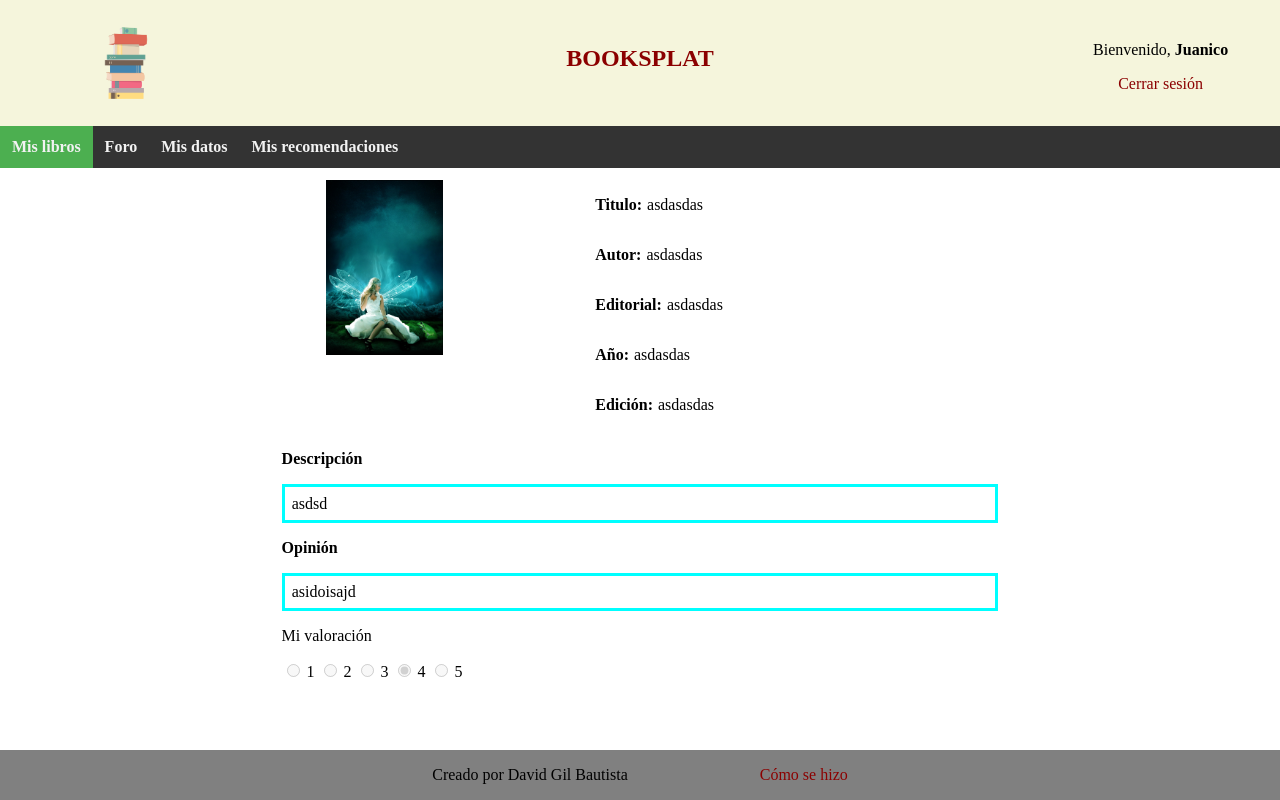
After one commit to DavidBaug/PW, a PHP site: page /libroleido1.html in a window 1280 px wide. The commit adds this page. Run offline with PHP 8.4, Linux system fonts and the light colour scheme.

Commit message:
Libro leido acabado

```diff
--- /dev/null
+++ b/Practicas/P1/libroleido1.html
@@ -0,0 +1,132 @@
+<!DOCTYPE html>
+<html lang="es" dir="ltr">
+  <head>
+    <meta charset="utf-8">
+    <title>Booksplat</title>
+    <link rel="stylesheet" href="https://cdnjs.cloudflare.com/ajax/libs/font-awesome/4.7.0/css/font-awesome.min.css">
+
+    <link rel="stylesheet" href="style.css">
+  </head>
+
+  <body>
+
+    <header id="cabezera">
+
+      <section class="login1">
+        <p>Bienvenido, <span id="user">Juanico</span></p>
+        <a href="index.html">Cerrar sesión</a>
+      </section>
+
+      <section>
+        <a href="index2.html"><img  class="logo" src="images/libro_logo.png"></a>
+      </section>
+
+      <section class="titulo">
+        <a href="index2.html"><h1>BOOKSPLAT</h1></a>
+      </section>
+
+    </header>
+
+    <nav id="navbar">
+
+      <!-- <div class="button">
+        <input id="toggle" checked type="checkbox" value="1" style="display:none;"><i style="color:white;"class="fa fa-bars"></i>
+        <label for="toggle"></label>
+      </div> -->
+      <span class="span2" tabindex="0"><i style="color:white;"class="fa fa-bars"></i></span>
+
+      <ul class="alert">
+        <li><a class="active" href="#">Mis libros</a></li>
+        <li><a href="#">Foro</a></li>
+        <li><a href="#">Mis datos</a></li>
+        <li><a href="#">Mis recomendaciones</a></li>
+        <li><a class="exit" style="background-color: red;" href="#">Cerrar sesión</a></li>
+      </ul>
+
+      <ul class="menu">
+        <li><a class="active" href="#">Mis libros</a></li>
+        <li><a href="#">Foro</a></li>
+        <li><a href="#">Mis datos</a></li>
+        <li><a href="#">Mis recomendaciones</a></li>
+      </ul>
+    </nav>
+
+
+    <!-- aaaaaaaaaaaaaaaaaaaaaaaaaaaaaaaaaaaaaaaaaaaaaaaaaaaaaaaaaaaaaaaaaaaaaaa -->
+    <!-- aaaaaaaaaaaaaaaaaaaaaaaaaaaaaaaaaaaaaaaaaaaaaaaaaaaaaaaaaaaaaaaaaaaaaaa -->
+    <!-- aaaaaaaaaaaaaaaaaaaaaaaaaaaaaaaaaaaaaaaaaaaaaaaaaaaaaaaaaaaaaaaaaaaaaaa -->
+    <!-- aaaaaaaaaaaaaaaaaaaaaaaaaaaaaaaaaaaaaaaaaaaaaaaaaaaaaaaaaaaaaaaaaaaaaaa -->
+    <!-- aaaaaaaaaaaaaaaaaaaaaaaaaaaaaaaaaaaaaaaaaaaaaaaaaaaaaaaaaaaaaaaaaaaaaaa -->
+    <!-- aaaaaaaaaaaaaaaaaaaaaaaaaaaaaaaaaaaaaaaaaaaaaaaaaaaaaaaaaaaaaaaaaaaaaaa -->
+
+    <article id="libro">
+
+      <section class="top_info">
+        <img class="portada" src="images/portada1.jpg" >
+
+        <section class="info">
+          <section class="item">
+            <p>Titulo: </p>
+            <p>asdasdas</p>
+          </section>
+          <section class="item">
+            <p>Autor: </p>
+            <p>asdasdas</p>
+          </section>
+          <section class="item">
+            <p>Editorial: </p>
+            <p>asdasdas</p>
+          </section>
+          <section class="item">
+            <p>Año: </p>
+            <p>asdasdas</p>
+          </section>
+          <section class="item">
+            <p>Edición: </p>
+            <p>asdasdas</p>
+          </section>
+        </section>
+
+      </section>
+
+      <section class="bot_info">
+        <section class="descripcion">
+          <p>Descripción</p>
+          <p>asdsd</p>
+        </section>
+
+        <section class="opinion">
+          <p>Opinión</p>
+          <p>asidoisajd</p>
+        </section>
+
+        <section class="valoracion">
+          <p>Mi valoración</p>
+          <input type="radio" name="valoracion" value="1" disabled> 1
+          <input type="radio" name="valoracion" value="2" disabled> 2
+          <input type="radio" name="valoracion" value="3" disabled> 3
+          <input type="radio" name="valoracion" value="4" checked disabled> 4
+          <input type="radio" name="valoracion" value="5" disabled> 5
+        </section>
+      </section>
+
+
+    </article>
+
+<!-- aaaaaaaaaaaaaaaaaaaaaaaaaaaaaaaaaaaaaaaaaaaaaaaaaaaaaaaaaaaaaaaaaaaaaaa -->
+<!-- aaaaaaaaaaaaaaaaaaaaaaaaaaaaaaaaaaaaaaaaaaaaaaaaaaaaaaaaaaaaaaaaaaaaaaa -->
+<!-- aaaaaaaaaaaaaaaaaaaaaaaaaaaaaaaaaaaaaaaaaaaaaaaaaaaaaaaaaaaaaaaaaaaaaaa -->
+<!-- aaaaaaaaaaaaaaaaaaaaaaaaaaaaaaaaaaaaaaaaaaaaaaaaaaaaaaaaaaaaaaaaaaaaaaa -->
+<!-- aaaaaaaaaaaaaaaaaaaaaaaaaaaaaaaaaaaaaaaaaaaaaaaaaaaaaaaaaaaaaaaaaaaaaaa -->
+<!-- aaaaaaaaaaaaaaaaaaaaaaaaaaaaaaaaaaaaaaaaaaaaaaaaaaaaaaaaaaaaaaaaaaaaaaa -->
+
+        <footer id="pie">
+          <section>
+            <p id="contacto">Creado por David Gil Bautista</p>
+            <a id="pdf" href="memoria.pdf"><p>Cómo se hizo</p></a>
+          </section>
+        </footer>
+
+  </body>
+
+</html>
--- a/Practicas/P1/style.css
+++ b/Practicas/P1/style.css
@@ -573,3 +573,60 @@ section .flechas{
 
 
 }
+
+
+#libro{
+  margin: 1% 15%;
+  display: block;
+}
+
+#libro .top_info{
+    display: inline-block;
+}
+
+#libro .portada {
+  width: 13%;
+  height: auto;
+  object-fit: fill;
+  float: left;
+  position: relative;
+  padding: 0% 15%;
+}
+
+#libro .info{position: relative;float: right;width: 55%;text-align: left;padding: 0%;}
+
+#libro .info .item {
+  display: flex;
+}
+
+#libro .info .item p:first-of-type{
+  font-weight: bold;
+  margin-right: 5px;
+}
+
+#libro .bot_info{padding: 0% 10%;}
+
+
+#libro .descripcion {
+  display: block;
+}
+
+#libro .opinion {
+  display: block;
+}
+
+#libro .descripcion p:first-of-type{
+  font-weight: bold;
+}
+
+#libro .bot_info p:not(:first-of-type){
+  border: aqua;
+  border-radius: 0px;
+  border-style: solid;
+  padding: 1%;
+}
+
+
+#libro .opinion p:first-of-type{
+  font-weight: bold;
+}
```
